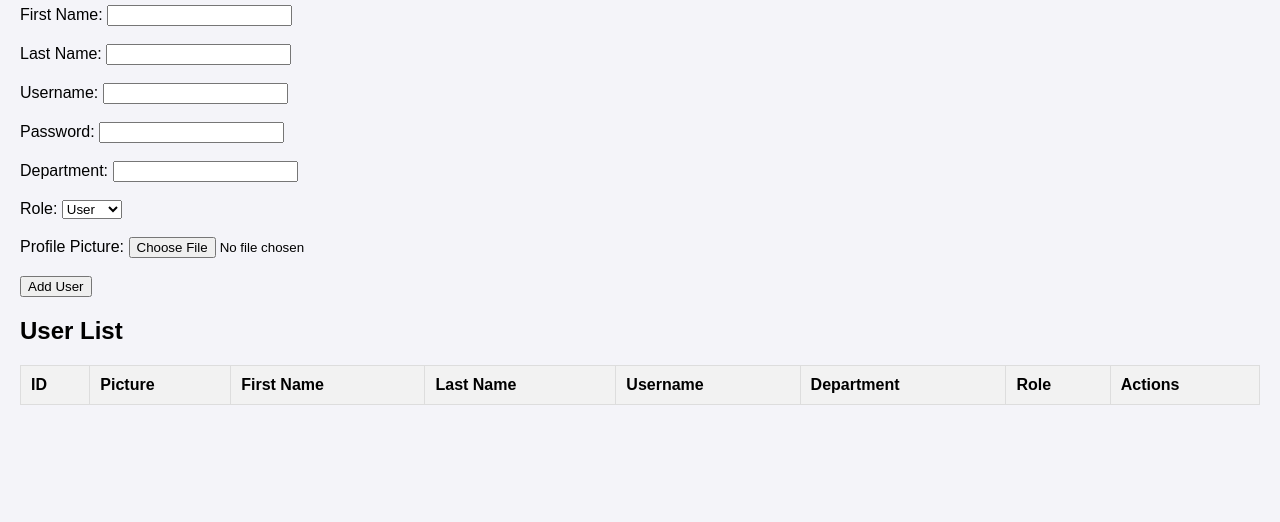
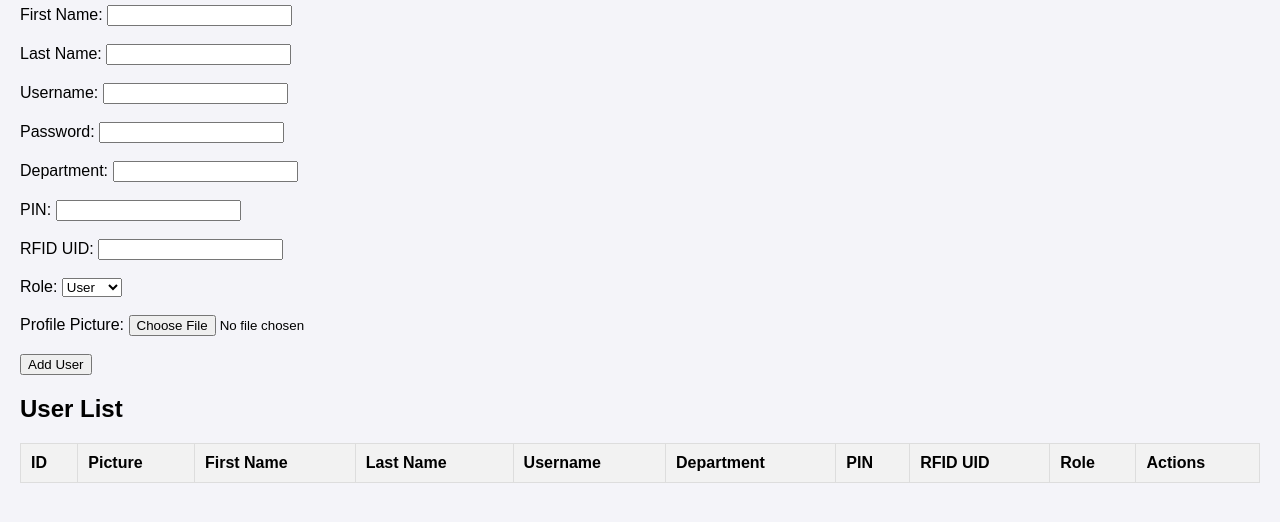
Before and after one commit to mara-Luc/Project, a PHP site: page /admin_manage.php in a window 1280 px wide. Shown: the part 143-665 px from the top of the page. Run offline with PHP 8.4, Linux system fonts and the light colour scheme; the visitor is signed in with stand-in values (Sample User, id 1); data that the repository does not hold is empty.

Commit message:
Update admin_manage.php

```diff
--- a/admin_manage.php
+++ b/admin_manage.php
@@ -15,6 +15,8 @@ if ($_SERVER["REQUEST_METHOD"] === "POST" && isset($_POST['add_user'])) {
     $firstname = htmlspecialchars($_POST["firstname"]);
     $lastname = htmlspecialchars($_POST["lastname"]);
     $department = htmlspecialchars($_POST["department"]);
+    $pin = htmlspecialchars($_POST["pin"]);
+    $RFID_UID = htmlspecialchars($_POST["RFID_UID"]);
     $role = isset($_POST["role"]) && $_POST["role"] === "Admin" ? "Admin" : "User"; // Default to "User"
 
     // Handle file upload (picture)
@@ -25,9 +27,10 @@ if ($_SERVER["REQUEST_METHOD"] === "POST" && isset($_POST['add_user'])) {
     }
 
     // Prepare and execute SQL query to add a user
-    $sql = "INSERT INTO users (picture, username, password, firstname, lastname, department, role) VALUES (?, ?, ?, ?, ?, ?, ?)";
+    $sql = "INSERT INTO users (picture, username, password, firstname, lastname, department, pin, RFID_UID, role)
+            VALUES (?, ?, ?, ?, ?, ?, ?, ?, ?)";
     $stmt = $conn->prepare($sql);
-    $stmt->bind_param("sssssss", $picture, $username, $password, $firstname, $lastname, $department, $role);
+    $stmt->bind_param("sssssssss", $picture, $username, $password, $firstname, $lastname, $department, $pin, $RFID_UID, $role);
 
     if ($stmt->execute()) {
         echo "<div style='color: green;'>User added successfully.</div>";
@@ -55,7 +58,7 @@ if ($_SERVER["REQUEST_METHOD"] === "POST" && isset($_POST['delete_user'])) {
 }
 
 // Retrieve all users to display
-$sql = "SELECT id, firstname, lastname, username, department, role, picture FROM users";
+$sql = "SELECT id, firstname, lastname, username, department, pin, RFID_UID, role, picture FROM users";
 $result = $conn->query($sql);
 ?>
 
@@ -115,6 +118,10 @@ $result = $conn->query($sql);
         <input type="password" name="password" required><br><br>
         <label>Department:</label>
         <input type="text" name="department" required><br><br>
+        <label>PIN:</label>
+        <input type="text" name="pin" maxlength="4" pattern="\d{4}" title="Enter a 4-digit PIN" required><br><br>
+        <label>RFID UID:</label>
+        <input type="text" name="RFID_UID" maxlength="8" required><br><br>
         <label>Role:</label>
         <select name="role">
             <option value="User">User</option>
@@ -135,6 +142,8 @@ $result = $conn->query($sql);
                 <th>Last Name</th>
                 <th>Username</th>
                 <th>Department</th>
+                <th>PIN</th>
+                <th>RFID UID</th>
                 <th>Role</th>
                 <th>Actions</th>
             </tr>
@@ -154,6 +163,8 @@ $result = $conn->query($sql);
                 <td><?= htmlspecialchars($row['lastname']) ?></td>
                 <td><?= htmlspecialchars($row['username']) ?></td>
                 <td><?= htmlspecialchars($row['department']) ?></td>
+                <td><?= htmlspecialchars($row['pin']) ?></td>
+                <td><?= htmlspecialchars($row['RFID_UID']) ?></td>
                 <td><?= htmlspecialchars($row['role']) ?></td>
                 <td>
                     <form method="POST" action="" style="display: inline-block;">
```
